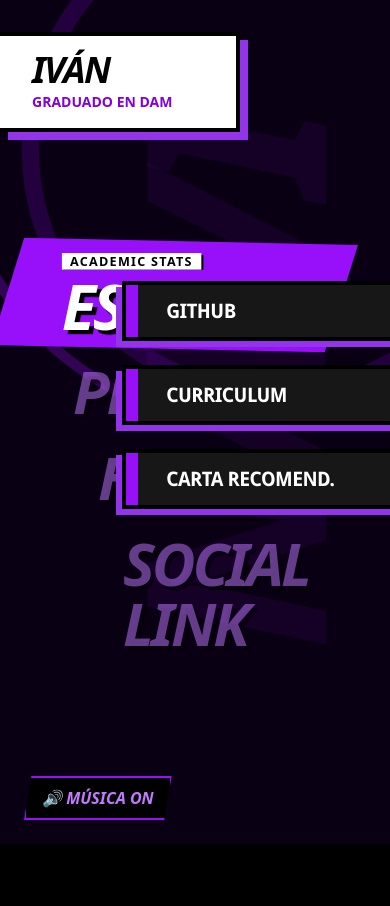
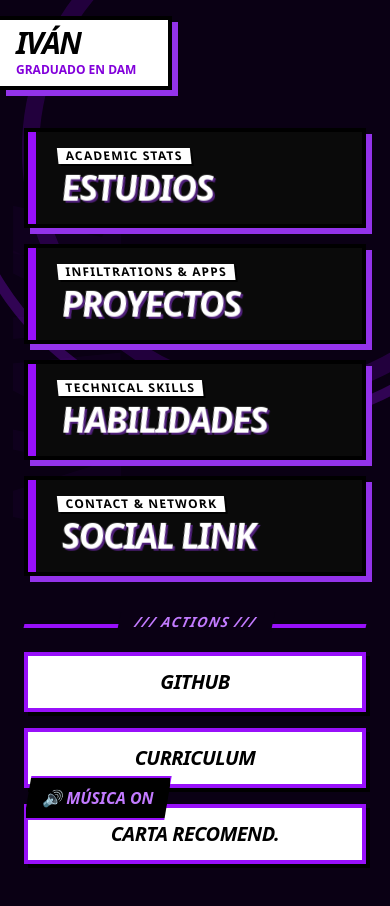
Before and after one commit to Navi412/Portfolio, a Next.js app: page /portfolio in a window 390 px wide. Shown: the top 906 px of the page. Before the commit the page ends 844 px from the top, so only its background shows below. Built offline with nearby package versions, Linux system fonts and the light colour scheme.

Commit message:
Adaptacion menu a movil

```diff
--- a/app/portfolio/page.tsx
+++ b/app/portfolio/page.tsx
@@ -6,7 +6,7 @@ import { useRouter } from "next/navigation";
 export default function PortfolioMenu() {
   const router = useRouter();
 
-  // Estado para el menú central
+  // Estado para el menú central (Solo usado en PC)
   const [hoveredIndex, setHoveredIndex] = useState<number>(0);
 
   // Opciones del menú principal central
@@ -17,7 +17,7 @@ export default function PortfolioMenu() {
     { title: "SOCIAL LINK", subtitle: "Contact & Network", url: "/portfolio/social" }
   ];
 
-  // Enlaces del panel derecho (ACTUALIZADO CON LA CARTA)
+  // Enlaces de acción
   const actionLinks = [
     {
       name: "GITHUB",
@@ -38,14 +38,15 @@ export default function PortfolioMenu() {
   ];
 
   return (
-    <div className="bg-[#0a0014] min-h-screen text-white font-sans overflow-hidden relative flex items-center select-none">
+    // Añadimos overflow-y-auto en móvil por si la pantalla es muy pequeña y necesita scroll
+    <div className="bg-[#0a0014] min-h-screen text-white font-sans overflow-x-hidden md:overflow-hidden relative flex flex-col md:flex-row items-center select-none pt-24 md:pt-0">
 
       {/* 1. FONDO INMERSIVO */}
-      <div className="absolute inset-0 z-0 opacity-70">
+      <div className="absolute inset-0 z-0 opacity-70 pointer-events-none fixed">
         <motion.div
           animate={{ rotate: 360, scale: [1, 1.1, 1] }}
           transition={{ duration: 25, repeat: Infinity, ease: "linear" }}
-          className="absolute top-[-20%] left-[-10%] w-[150vw] h-[150vw] rounded-full border-[10px] border-purple-600/40"
+          className="absolute top-[-20%] left-[-10%] w-[150vw] md:w-[150vw] h-[150vw] md:h-[150vw] rounded-full border-[10px] border-purple-600/40"
         />
         <motion.div
           animate={{ rotate: -360, scale: [1, 1.2, 1] }}
@@ -54,24 +55,28 @@ export default function PortfolioMenu() {
         />
       </div>
 
-      {/* 2. TOP LEFT: Caja de Status */}
-      <div className="absolute top-8 left-0 z-50 bg-white text-black pl-8 pr-16 py-4 border-y-4 border-r-4 border-black shadow-[8px_8px_0px_0px_rgba(147,51,234,1)]">
-        <h2 className="text-4xl font-black italic tracking-tighter leading-none uppercase">Iván</h2>
-        <p className="text-sm font-bold uppercase mt-1 text-purple-700">Graduado en DAM</p>
+      {/* 2. TOP LEFT: Caja de Status (Adaptable a móvil y PC) */}
+      <div className="absolute top-4 md:top-8 left-0 z-50 bg-white text-black pl-4 md:pl-8 pr-8 md:pr-16 py-2 md:py-4 border-y-4 border-r-4 border-black shadow-[6px_6px_0px_0px_rgba(147,51,234,1)] md:shadow-[8px_8px_0px_0px_rgba(147,51,234,1)]">
+        <h2 className="text-3xl md:text-4xl font-black italic tracking-tighter leading-none uppercase">Iván</h2>
+        <p className="text-xs md:text-sm font-bold uppercase mt-1 text-purple-700">Graduado en DAM</p>
       </div>
 
       {/* 3. LADO IZQUIERDO: Nombre Gigante de Fondo */}
-      <div className="absolute left-[-10vw] md:left-[-5vw] top-0 bottom-0 flex items-center z-10 pointer-events-none opacity-20 md:opacity-100">
-        <h1 className="text-[250px] font-black italic text-purple-600/40 -rotate-90 tracking-tighter mix-blend-screen transform -translate-y-10">
+      <div className="absolute left-[-25vw] md:left-[-5vw] top-0 bottom-0 flex items-center z-10 pointer-events-none opacity-10 md:opacity-100 fixed">
+        <h1 className="text-[150px] md:text-[250px] font-black italic text-purple-600/40 -rotate-90 tracking-tighter mix-blend-screen transform -translate-y-10">
           NAVI
         </h1>
       </div>
 
-      {/* 4. LADO DERECHO: Action Links (GitHub, CV & Carta interactivos) */}
-      <div className="absolute right-0 top-1/3 z-40 flex flex-col gap-6 items-end">
+      {/* ========================================================= */}
+      {/* VISTA ORDENADOR (Idéntica a tu código, oculta en móvil)   */}
+      {/* ========================================================= */}
+
+      {/* Action Links Desktop */}
+      <div className="absolute right-0 top-1/3 z-40 hidden md:flex flex-col gap-6 items-end">
         {actionLinks.map((link, i) => (
           <motion.a
-            key={link.name}
+            key={`desk-link-${i}`}
             href={link.isExternal ? link.url : undefined}
             onClick={(e) => {
               if (!link.isExternal) {
@@ -94,7 +99,6 @@ export default function PortfolioMenu() {
             className="bg-neutral-900 text-white border-4 border-black pl-10 pr-12 py-3 w-72 shadow-[-6px_6px_0px_0px_rgba(147,51,234,1)] hover:shadow-[-6px_6px_0px_0px_rgba(0,0,0,1)] relative transform -skew-x-12 cursor-pointer transition-colors duration-75 block group"
           >
             <div className="absolute top-0 left-0 w-3 h-full bg-purple-600 group-hover:bg-black transition-colors duration-75" />
-
             <span className="text-xl font-black italic uppercase tracking-tight skew-x-12 block whitespace-nowrap">
               {link.name}
             </span>
@@ -102,24 +106,23 @@ export default function PortfolioMenu() {
         ))}
       </div>
 
-      {/* 5. CENTRO: El Menú Principal Gigante */}
-      <div className="relative z-30 flex flex-col items-start ml-8 md:ml-[30vw] space-y-[-10px] md:space-y-[-20px] mt-16 md:mt-0">
+      {/* Menú Central Desktop */}
+      <div className="relative z-30 hidden md:flex flex-col items-start ml-[30vw] space-y-[-20px]">
         {menuItems.map((item, index) => {
           const isHovered = hoveredIndex === index;
           const xOffset = index * 25;
 
           return (
             <div
-              key={index}
+              key={`desk-menu-${index}`}
               onMouseEnter={() => setHoveredIndex(index)}
               onClick={() => router.push(item.url)}
               className="relative cursor-pointer group"
               style={{ marginLeft: `${xOffset}px` }}
             >
-              {/* Mancha de selección fluida */}
               {isHovered && (
                 <motion.div
-                  layoutId="menu-splash"
+                  layoutId="menu-splash-desktop"
                   className="absolute inset-0 bg-purple-600 z-[-1] pointer-events-none"
                   initial={false}
                   transition={{ type: "spring", stiffness: 400, damping: 25 }}
@@ -143,7 +146,7 @@ export default function PortfolioMenu() {
                           initial={{ y: 20, opacity: 0 }}
                           animate={{ y: 0, opacity: 1 }}
                           exit={{ y: 20, opacity: 0 }}
-                          className="text-xs md:text-sm font-bold text-black uppercase tracking-widest block bg-white px-2 w-max shadow-[2px_2px_0px_0px_rgba(0,0,0,1)]"
+                          className="text-sm font-bold text-black uppercase tracking-widest block bg-white px-2 w-max shadow-[2px_2px_0px_0px_rgba(0,0,0,1)]"
                         >
                           {item.subtitle}
                         </motion.span>
@@ -151,7 +154,7 @@ export default function PortfolioMenu() {
                     </AnimatePresence>
                   </div>
 
-                  <span className={`text-6xl md:text-8xl font-black italic uppercase tracking-tighter drop-shadow-[4px_4px_0px_rgba(0,0,0,1)] transition-colors duration-200 ${
+                  <span className={`text-8xl font-black italic uppercase tracking-tighter drop-shadow-[4px_4px_0px_rgba(0,0,0,1)] transition-colors duration-200 ${
                     isHovered ? 'text-white' : 'text-purple-400/50'
                   }`}>
                     {item.title}
@@ -163,6 +166,77 @@ export default function PortfolioMenu() {
         })}
       </div>
 
+      {/* ========================================================= */}
+      {/* VISTA MÓVIL (Rediseñada para vertical, oculta en PC)      */}
+      {/* ========================================================= */}
+      <div className="relative z-30 flex md:hidden flex-col w-full px-6 pb-12">
+
+        {/* Menú Principal Móvil */}
+        <div className="flex flex-col gap-4 mt-8 w-full">
+          {menuItems.map((item, index) => (
+            <motion.div
+              key={`mob-menu-${index}`}
+              initial={{ opacity: 0, x: -50 }}
+              animate={{ opacity: 1, x: 0 }}
+              transition={{ delay: index * 0.1, type: "spring" }}
+              onClick={() => router.push(item.url)}
+              whileTap={{ scale: 0.95 }}
+              className="relative w-full cursor-pointer bg-neutral-950 border-4 border-black p-4 shadow-[6px_6px_0px_0px_rgba(147,51,234,1)] transform -skew-x-6"
+            >
+              {/* Adorno visual */}
+              <div className="absolute top-0 left-0 w-2 h-full bg-purple-600" />
+
+              <div className="pl-4 skew-x-6 flex flex-col items-start">
+                <span className="bg-white text-black px-2 text-xs font-bold uppercase tracking-widest shadow-[2px_2px_0px_0px_rgba(0,0,0,1)] mb-1 inline-block">
+                  {item.subtitle}
+                </span>
+                <span className="text-4xl sm:text-5xl font-black italic uppercase tracking-tighter text-white drop-shadow-[2px_2px_0px_rgba(147,51,234,0.5)]">
+                  {item.title}
+                </span>
+              </div>
+            </motion.div>
+          ))}
+        </div>
+
+        {/* Action Links Móvil (Separador visual y botones full width) */}
+        <motion.div
+          initial={{ opacity: 0, y: 50 }}
+          animate={{ opacity: 1, y: 0 }}
+          transition={{ delay: 0.5, type: "spring" }}
+          className="mt-12 w-full"
+        >
+          <div className="w-full h-1 bg-purple-600 mb-6 transform -skew-x-12 relative">
+             <div className="absolute -top-3 left-1/2 -translate-x-1/2 bg-[#0a0014] px-4 text-purple-400 text-sm font-bold italic tracking-widest">
+               /// ACTIONS ///
+             </div>
+          </div>
+
+          <div className="flex flex-col gap-4">
+            {actionLinks.map((link, i) => (
+              <a
+                key={`mob-link-${i}`}
+                href={link.isExternal ? link.url : undefined}
+                onClick={(e) => {
+                  if (!link.isExternal) {
+                    e.preventDefault();
+                    router.push(link.url);
+                  }
+                }}
+                target={link.isExternal && !link.download ? "_blank" : undefined}
+                rel={link.isExternal ? "noopener noreferrer" : undefined}
+                download={link.download}
+                className="w-full bg-white text-black border-4 border-purple-600 py-3 text-center shadow-[4px_4px_0px_rgba(0,0,0,1)] active:shadow-[0px_0px_0px_rgba(0,0,0,1)] active:translate-y-1 active:translate-x-1 transition-all"
+              >
+                <span className="text-xl font-black italic uppercase tracking-tight">
+                  {link.name}
+                </span>
+              </a>
+            ))}
+          </div>
+        </motion.div>
+
+      </div>
+
     </div>
   );
 }
```
